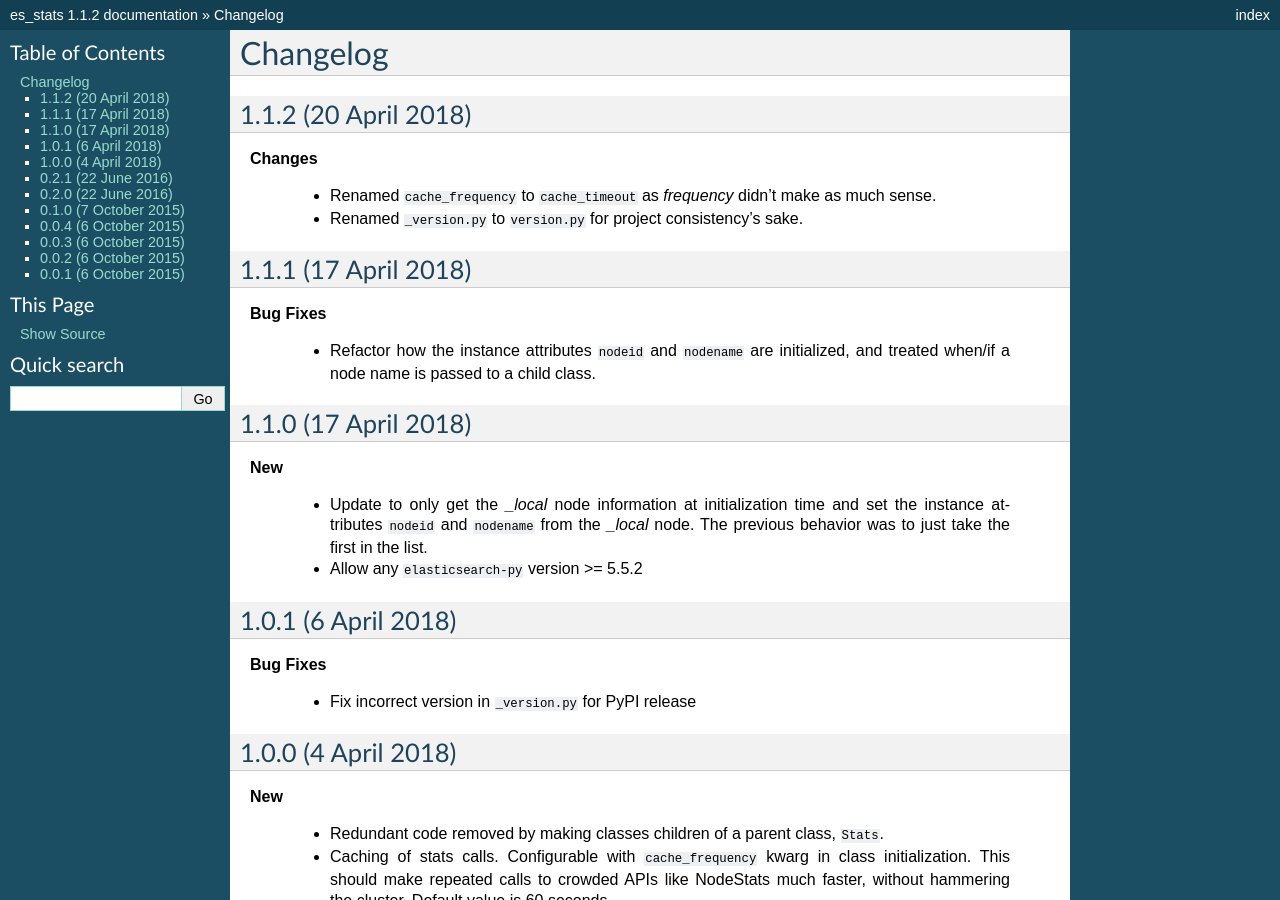
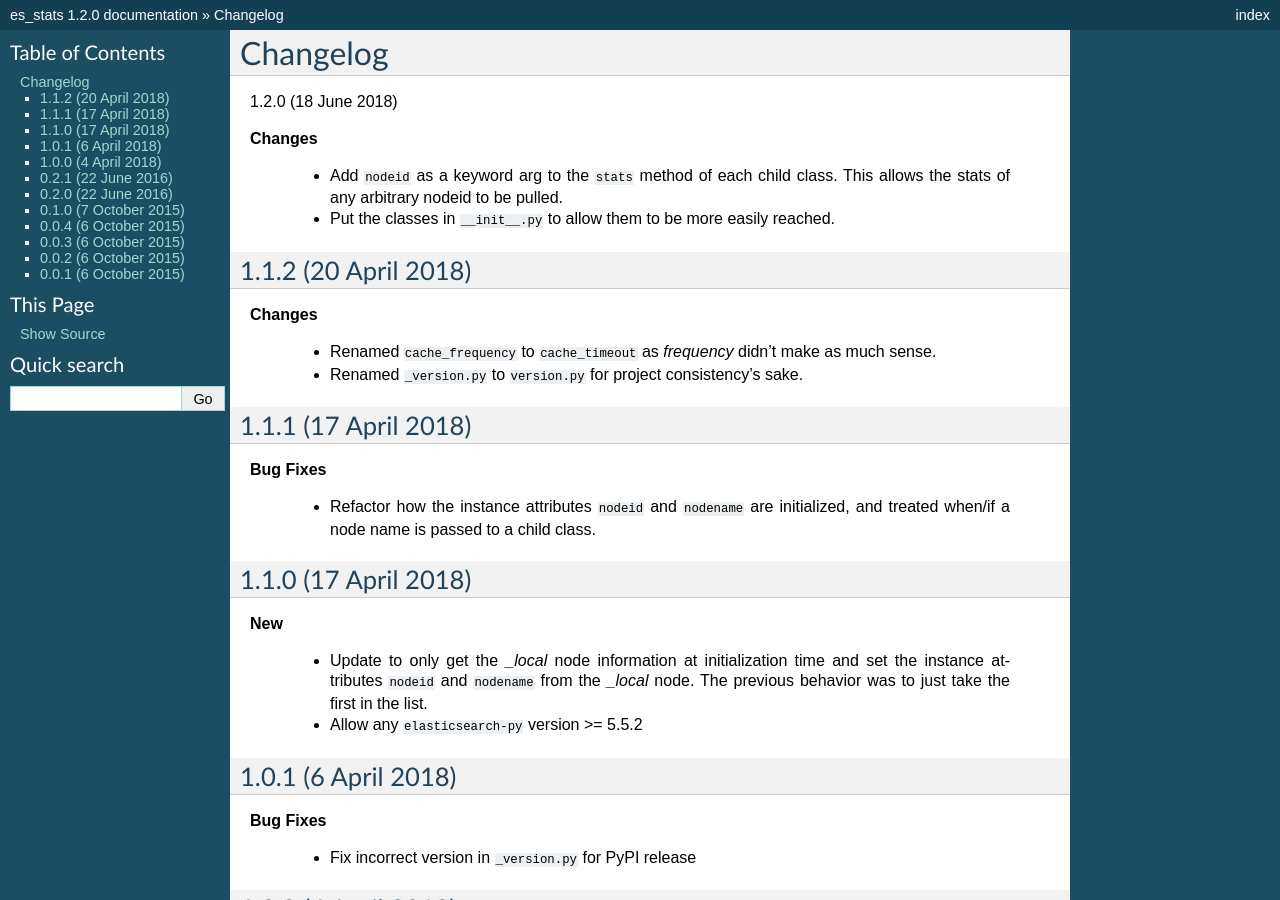
Before and after one commit to untergeek/es_stats, a Sphinx documentation site: the page built from docs/Changelog.rst, in a window 1280 px wide and 900 px high. Built offline with Sphinx 7.4.7, drawn with Linux system fonts in a browser that asks for light colours; some of the changed text lies outside the part shown.

Commit message:
Release 1.2.0
See Changelog.rst for changes

```diff
--- a/docs/Changelog.rst
+++ b/docs/Changelog.rst
@@ -2,6 +2,14 @@
 
 Changelog
 =========
+
+1.2.0 (18 June 2018)
+
+**Changes**
+
+  * Add ``nodeid`` as a keyword arg to the ``stats`` method of each child
+    class.  This allows the stats of any arbitrary nodeid to be pulled.
+  * Put the classes in ``__init__.py`` to allow them to be more easily reached.
 
 1.1.2 (20 April 2018)
 ---------------------
--- a/es_stats/__init__.py
+++ b/es_stats/__init__.py
@@ -1 +1,4 @@
 from es_stats.version import __version__
+from es_stats.classes import (
+    ClusterHealth, ClusterState, ClusterStats, NodeInfo, NodeStats
+)
--- a/es_stats/version.py
+++ b/es_stats/version.py
@@ -1 +1 @@
-__version__ = '1.1.2'
+__version__ = '1.2.0'
```
Also changed, not shown: quicktest.py (line endings or trailing spaces), 1 other file.
